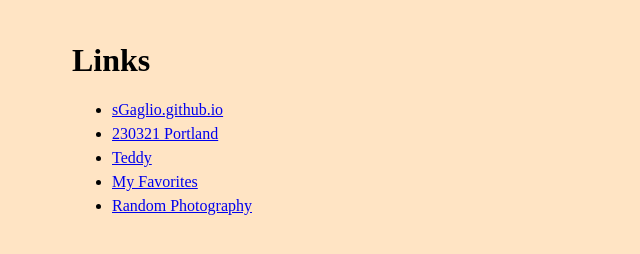
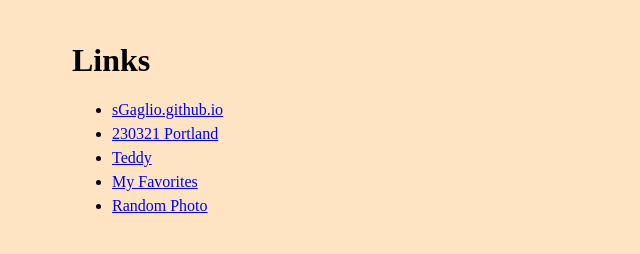
Before and after one commit to sGaglio/home, a plain HTML site: page home.html in a window 1280 px wide. Shown: the full height of the page, 0-640 px from the left. Drawn offline with Linux system fonts and the light colour scheme.

Commit message:
Update home.html

```diff
--- a/home.html
+++ b/home.html
@@ -23,7 +23,7 @@
             <li><a href="https://sgaglio.github.io/230321Portland/" target="_blank">230321 Portland</a></li>
             <li><a href="https://sgaglio.github.io/Teddy/" target="_blank">Teddy</a></li>
             <li><a href="https://sgaglio.github.io/MyFavorites/" target="_blank">My Favorites</a></li>
-            <li><a href="https://sgaglio.github.io//" target="_blank">Random Photography</a></li>
+            <li><a href="https://sgaglio.github.io/RandomPhoto/" target="_blank">Random Photo</a></li>
         </ul>
     </div>
 </body>
```
